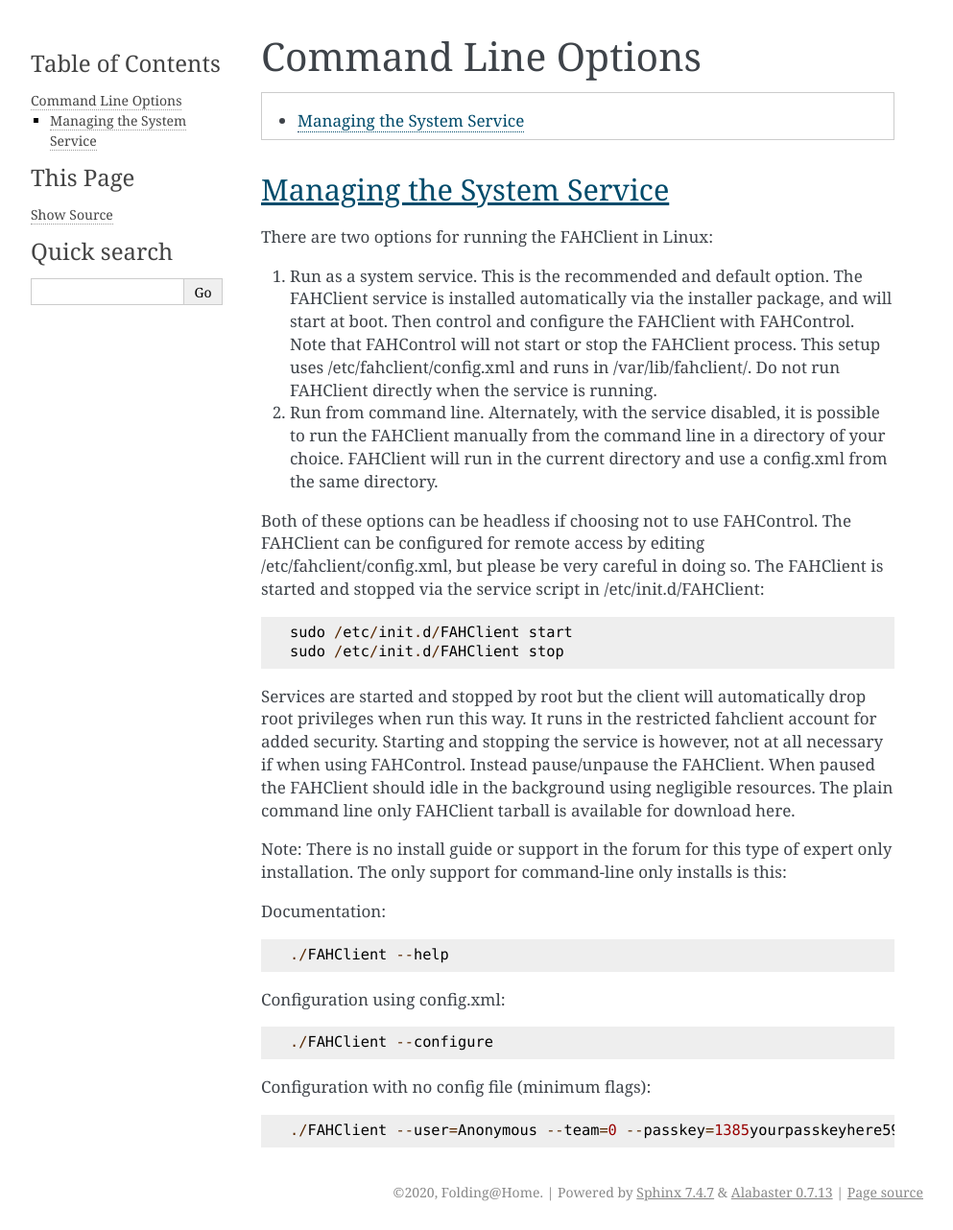
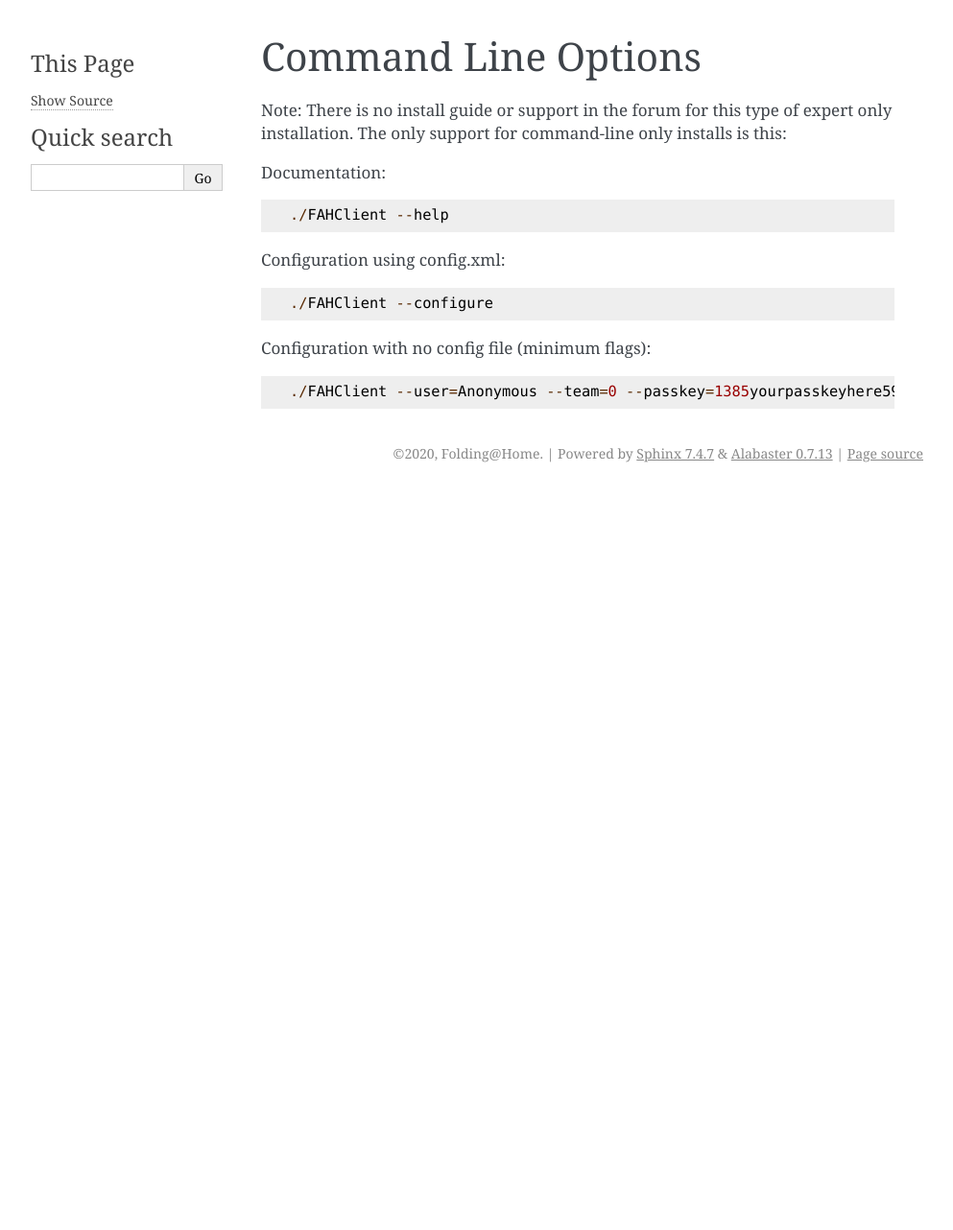
Before and after one commit to FoldingCommunity/fah-client-documentation, a Sphinx documentation site: the page built from docs/source/linux/command_line_options_linux.rst, in a window 1280 px wide. Shown: the whole page at 96% size, without its empty margins (148-1141 px from the left). Built offline with Sphinx 7.4.7, drawn with Linux system fonts in a browser that asks for light colours; after the commit the page ends 900 px from its top, so only the background shows below that.

Commit message:
Updated command_line_options_linux.rst

```diff
--- a/docs/source/linux/command_line_options_linux.rst
+++ b/docs/source/linux/command_line_options_linux.rst
@@ -6,23 +6,6 @@
    :local:
 
 
-Managing the System Service
----------------------------
-
-There are two options for running the FAHClient in Linux:
-
-#. Run as a system service. This is the recommended and default option. The FAHClient service is installed automatically via the installer package, and will start at boot. Then control and configure the FAHClient with FAHControl. Note that FAHControl will not start or stop the FAHClient process. This setup uses /etc/fahclient/config.xml and runs in /var/lib/fahclient/. Do not run FAHClient directly when the service is running.
-#. Run from command line. Alternately, with the service disabled, it is possible to run the FAHClient manually from the command line in a directory of your choice. FAHClient will run in the current directory and use a config.xml from the same directory.
-
-
-Both of these options can be headless if choosing not to use FAHControl. The FAHClient can be configured for remote access by editing /etc/fahclient/config.xml, but please be very careful in doing so. The FAHClient is started and stopped via the service script in /etc/init.d/FAHClient::
-
-        sudo /etc/init.d/FAHClient start
-        sudo /etc/init.d/FAHClient stop
-
-
-Services are started and stopped by root but the client will automatically drop root privileges when run this way. It runs in the restricted fahclient account for added security. Starting and stopping the service is however, not at all necessary if when using FAHControl. Instead pause/unpause the FAHClient. When paused the FAHClient should idle in the background using negligible resources.
-The plain command line only FAHClient tarball is available for download here.
 
 Note: There is no install guide or support in the forum for this type of expert only installation. The only support for command-line only installs is this:
 
```
